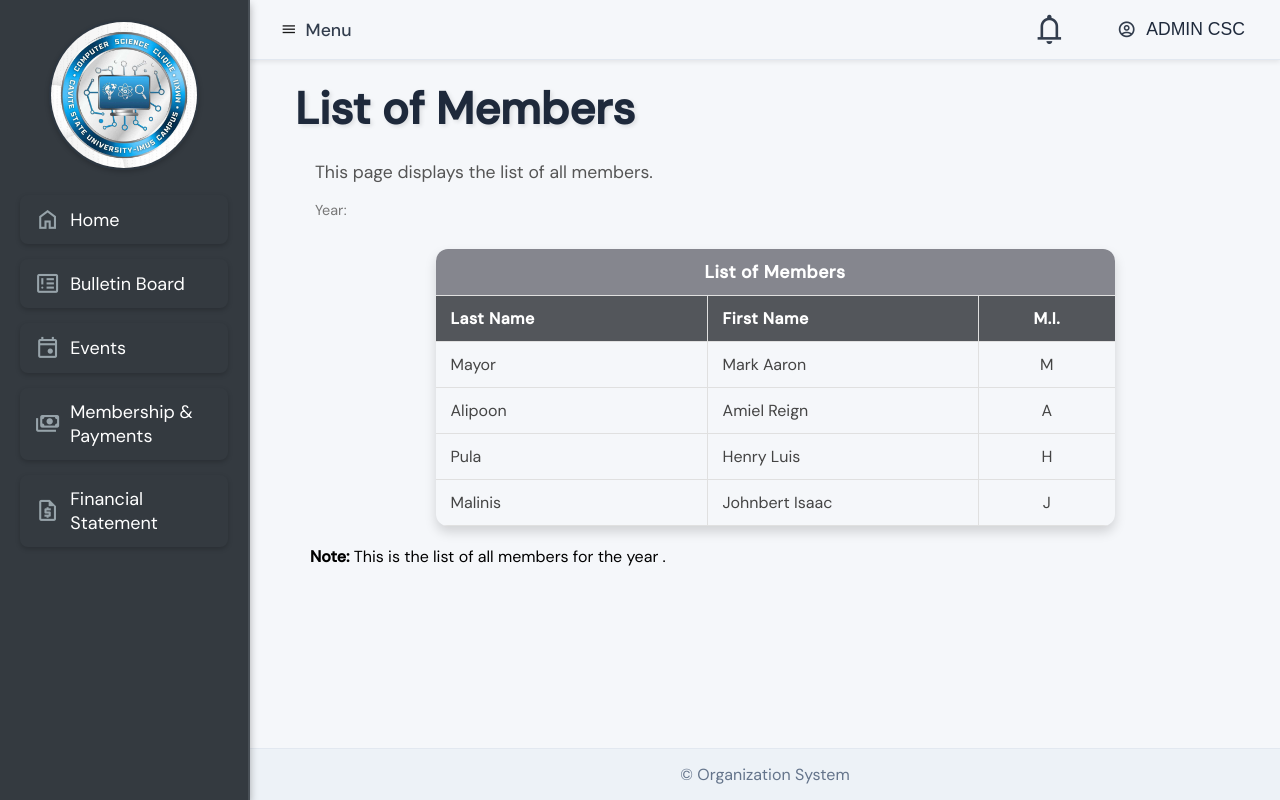
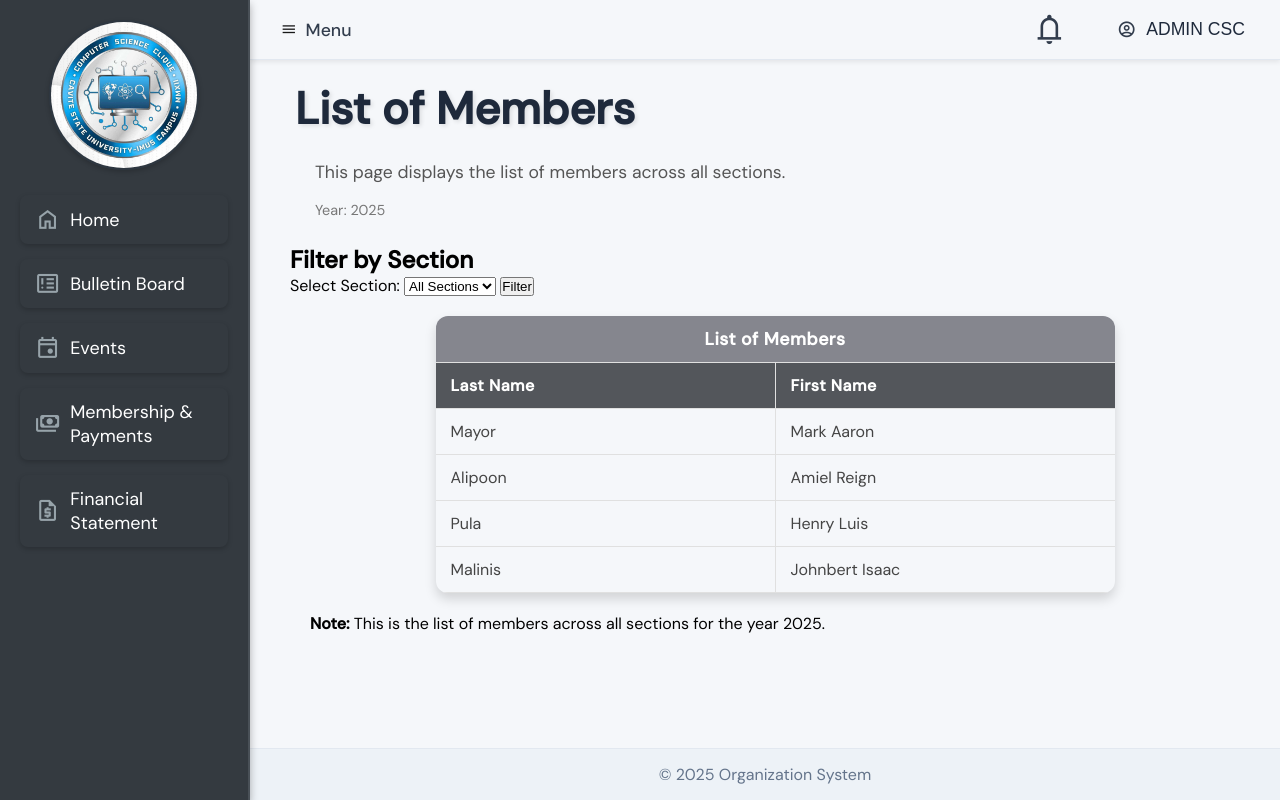
Before and after one commit to eonnui/Undisputed-Organization-System, a FastAPI app: page /admin/payments/total_members in a window 1280 px wide. Run offline with FastAPI, Linux system fonts and the light colour scheme.

Commit message:
filters total members based on section

```diff
--- a/backend/app/main.py
+++ b/backend/app/main.py
@@ -574,15 +574,22 @@ async def admin_membership(
 async def payments_total_members(
     request: Request,
     db: Session = Depends(get_db),
-    section: Optional[str] = None  # Add section as an optional query parameter
+    section: Optional[str] = None,  # Existing section filter
+    year_level: Optional[str] = None # New year_level filter
 ):
+    query = db.query(models.User)
+
     if section:
-        users = db.query(models.User).filter(models.User.section == section).all()  # Fetch users by section
-    else:
-        users = db.query(models.User).all() #fetch all users
+        query = query.filter(models.User.section == section)
+
+    if year_level:
+        query = query.filter(models.User.year_level == year_level)
+
+    users = query.all()
+
     return templates.TemplateResponse(
         "admin_dashboard/payments/total_members.html",
-        {"request": request, "members": users, "section": section}, # Pass the section to the template
+        {"request": request, "members": users, "section": section, "year": 2025, "year_level": year_level},
     )
 
 @router.get('/admin/bulletin_board', response_class=HTMLResponse)
--- a/frontend/templates/admin_dashboard/admin_payments.html
+++ b/frontend/templates/admin_dashboard/admin_payments.html
@@ -321,7 +321,7 @@
                     totalPaidCell.textContent = item.total_paid;
                     totalAmountCell.textContent = item.total_amount;
                     statusCell.textContent = item.status;
-                    listCell.innerHTML = '<a href="/admin/payments/total_members" class="view-history-link">View</a>';
+                    listCell.innerHTML = `<a href="/admin/payments/total_members?year_level=${item.year_level}&section=${item.section}" class="view-history-link">View</a>`;
 
                     totalPaidSum += item.total_paid;
                     totalAmountSum += item.total_amount;
--- a/frontend/templates/admin_dashboard/payments/total_members.html
+++ b/frontend/templates/admin_dashboard/payments/total_members.html
@@ -2,22 +2,35 @@
 {% block title %}Total Members{% endblock %}
 {% block content %}
     <div class="payments-page">
-        <h1 class="page-title">List of Members</h1>
+        <h1 class="page-title">List of Members{% if section %} - Section: {{ section|upper }}{% endif %}</h1>
         <div class="data-container" style="margin-left: 20px;">
-            <p class="page-description">This page displays the list of all members.</p>
+            <p class="page-description">This page displays the list of members{% if section %} for section {{ section|upper }}{% else %} across all sections{% endif %}.</p>
             <p class="year-info">Year: {{ year }}</p>
 
             <link rel="stylesheet" href="{{ url_for('static', path='css/admin_dashboard.css') }}">
 
-            <table class="member-table">
+            <div>
+                <h2>Filter by Section</h2>
+                <form method="get" action="{{ url_for('payments_total_members') }}">
+                    <label for="section">Select Section:</label>
+                    <select name="section" id="section">
+                        <option value="">All Sections</option>
+                        {% for distinct_section in distinct_sections %}
+                            <option value="{{ distinct_section }}" {% if section == distinct_section %}selected{% endif %}>{{ distinct_section|upper }}</option>
+                        {% endfor %}
+                    </select>
+                    <button type="submit">Filter</button>
+                </form>
+            </div>
+
+            <table class="member-table" style="margin-top: 20px;">
                 <thead>
                     <tr>
-                        <th colspan="3">List of Members</th>
+                        <th colspan="3">List of Members{% if section %} - Section: {{ section|upper }}{% endif %}</th>
                     </tr>
                     <tr>
                         <th>Last Name</th>
                         <th>First Name</th>
-                        <th>M.I.</th>
                     </tr>
                 </thead>
                 <tbody>
@@ -25,13 +38,14 @@
                         <tr>
                             <td>{{ member.last_name }}</td>
                             <td>{{ member.first_name }}</td>
-                            <td style="text-align: center;">{{ member.name[0] if member.name else '' }}</td>
                         </tr>
+                    {% else %}
+                        <tr><td colspan="3">No members found{% if section %} in section {{ section|upper }}{% endif %}.</td></tr>
                     {% endfor %}
                 </tbody>
             </table>
 
-            <p style="margin-top: 20px; margin-left: 20px;"><strong>Note:</strong> This is the list of all members for the year {{ year }}.</p>
+            <p style="margin-top: 20px; margin-left: 20px;"><strong>Note:</strong> This is the list of members{% if section %} for section {{ section|upper }}{% else %} across all sections{% endif %} for the year {{ year }}.</p>
 
         </div>
     </div>
```
Also changed, not shown: backend/sql_app.db.
